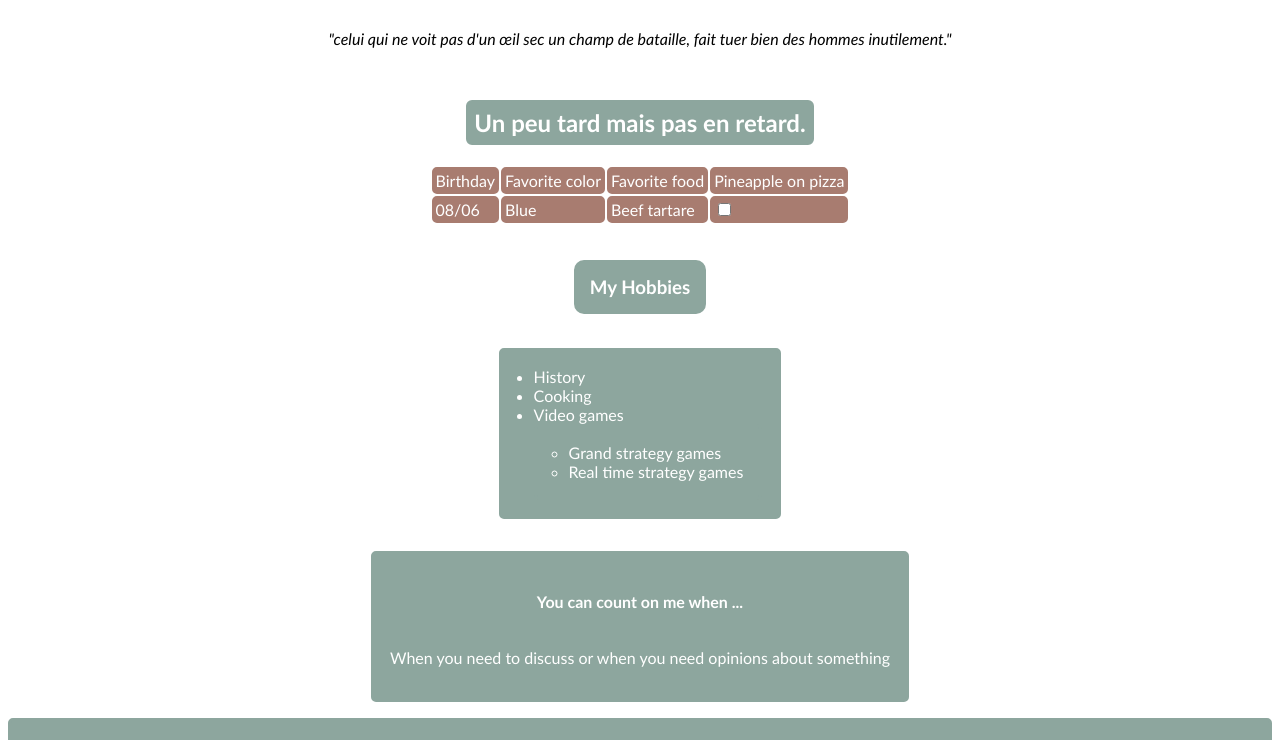
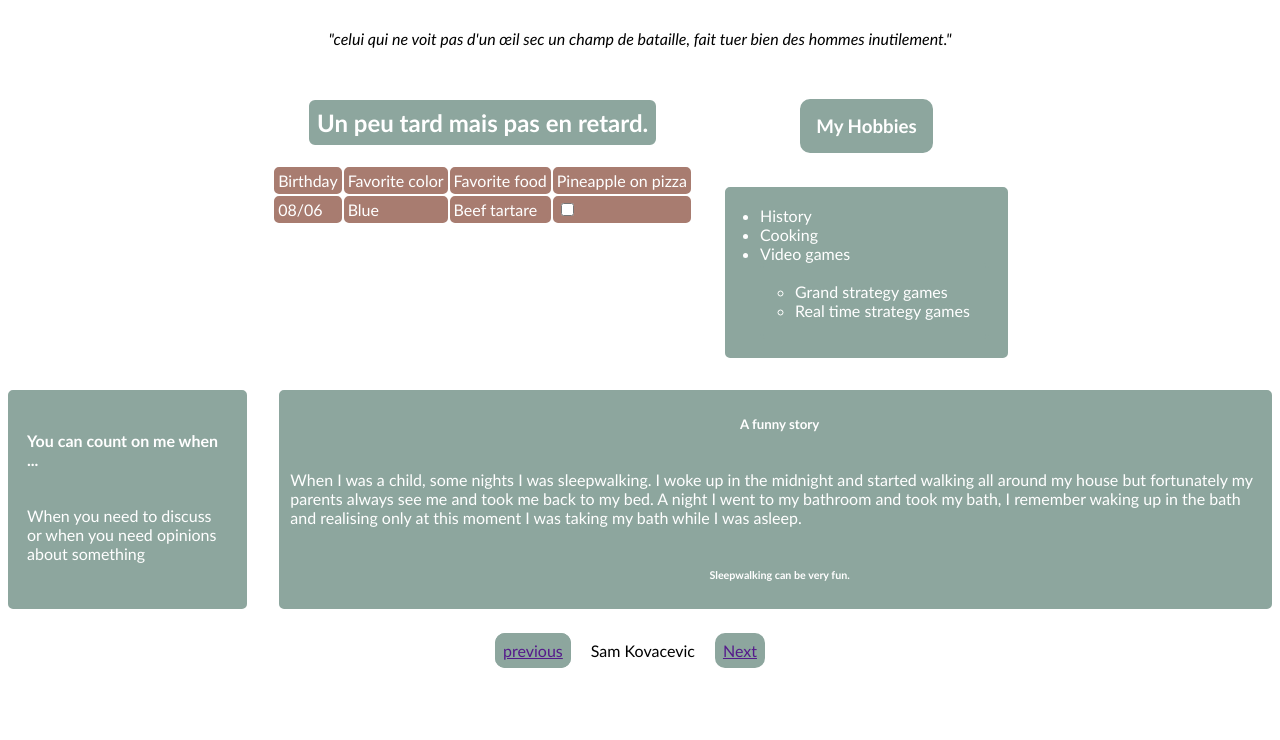
Before and after one commit to kovasah/markdown-to-html, a plain HTML site: page index.html in a window 1280 px wide. Shown: the part 56-796 px from the top of the page. Drawn offline with Linux system fonts and the light colour scheme.

Commit message:
prefinalVersion

```diff
--- a/index.html
+++ b/index.html
@@ -15,7 +15,8 @@
         des hommes inutilement."</i
       >
     </p>
-    <div>
+    <section>
+      <div>
       <h2>Un peu tard mais pas en retard.</h2>
     <table>
       <tr>
@@ -44,7 +45,9 @@
       </ul>
     </ul>
   </div>
-    <div class="petitTexte">
+</section>
+    <section>
+      <div class="petitTexte">
       <h4>You can count on me when ...</h4>
     <p>When you need to discuss or when you need opinions about something</p>
   </div>
@@ -58,6 +61,7 @@
       only at this moment I was taking my bath while I was asleep.
     </p>
     <h6>Sleepwalking can be very fun.</h6>
+  </section>
   </div>
     <div class="liens">
       <p>
--- a/style.css
+++ b/style.css
@@ -5,6 +5,11 @@ body {
     font-family: 'Gill Sans', 'Gill Sans MT', Calibri, 'Trebuchet MS', sans-serif;
     align-items: center;
     gap: 1rem;
+}
+
+section {
+    display: flex;
+    gap: 2rem;
 }
 
 div {
```
